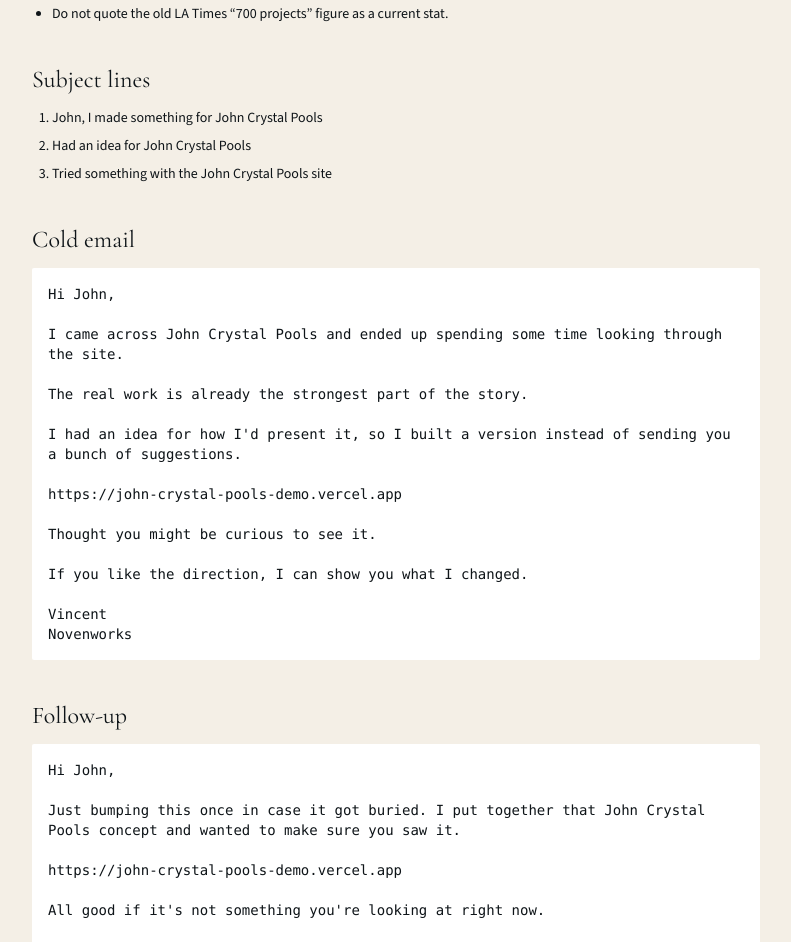
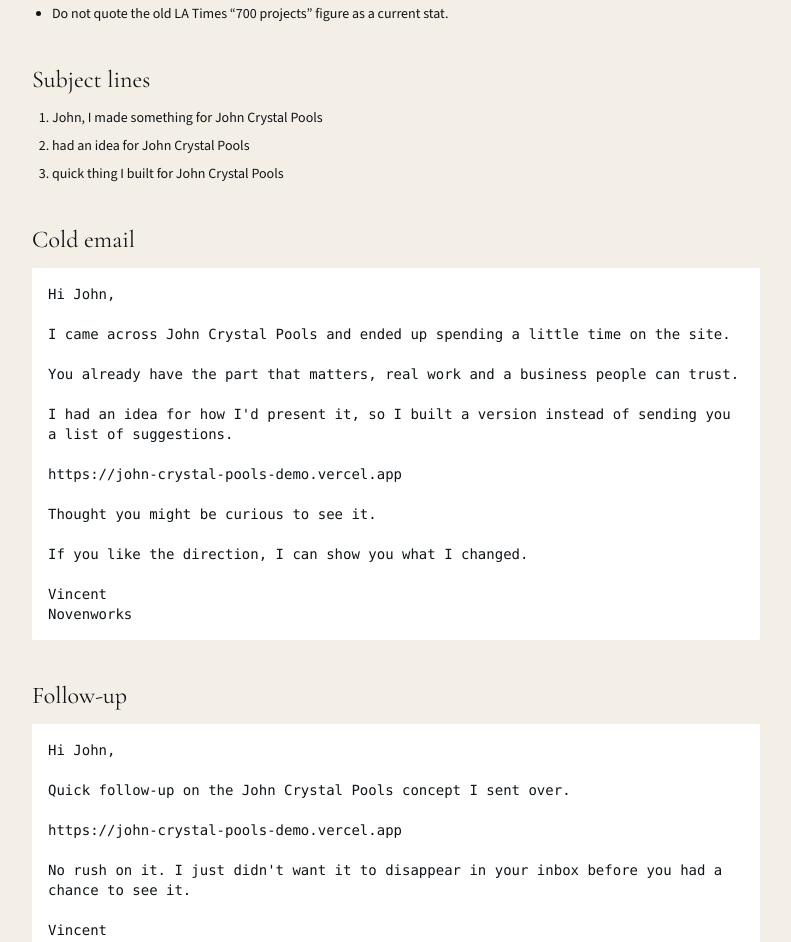
Before and after one commit to Novenworks/John-Crystal-Pools-Demo, a Next.js app: page /outreach in a window 1280 px wide. Shown: the part 1200-2142 px from the top of the page, without its empty margins (244-1035 px from the left). Built offline with nearby package versions, Linux system fonts and the light colour scheme.

Commit message:
Humanize outreach email copy

```diff
--- a/app/outreach/page.tsx
+++ b/app/outreach/page.tsx
@@ -68,10 +68,10 @@
       <section className="mt-10">
         <h2 className="font-serif text-2xl">Subject lines</h2>
         <ol className="mt-3 list-decimal space-y-2 pl-5 text-sm">
-          <li>John, I made something for John Crystal Pools</li>
-          <li>Had an idea for John Crystal Pools</li>
-          <li>Tried something with the John Crystal Pools site</li>
-        </ol>
+            <li>John, I made something for John Crystal Pools</li>
+            <li>had an idea for John Crystal Pools</li>
+            <li>quick thing I built for John Crystal Pools</li>
+          </ol>
       </section>
 
       <section className="mt-10">
@@ -79,11 +79,11 @@
         <pre className="mt-3 whitespace-pre-wrap rounded-sm bg-white p-4 text-sm">
             {`Hi John,
 
-I came across John Crystal Pools and ended up spending some time looking through the site.
+I came across John Crystal Pools and ended up spending a little time on the site.
 
-The real work is already the strongest part of the story.
+You already have the part that matters, real work and a business people can trust.
 
-I had an idea for how I'd present it, so I built a version instead of sending you a bunch of suggestions.
+I had an idea for how I'd present it, so I built a version instead of sending you a list of suggestions.
 
 https://john-crystal-pools-demo.vercel.app
 
@@ -101,11 +101,11 @@
         <pre className="mt-3 whitespace-pre-wrap rounded-sm bg-white p-4 text-sm">
             {`Hi John,
 
-Just bumping this once in case it got buried. I put together that John Crystal Pools concept and wanted to make sure you saw it.
+Quick follow-up on the John Crystal Pools concept I sent over.
 
 https://john-crystal-pools-demo.vercel.app
 
-All good if it's not something you're looking at right now.
+No rush on it. I just didn't want it to disappear in your inbox before you had a chance to see it.
 
 Vincent`}
           </pre>
```
